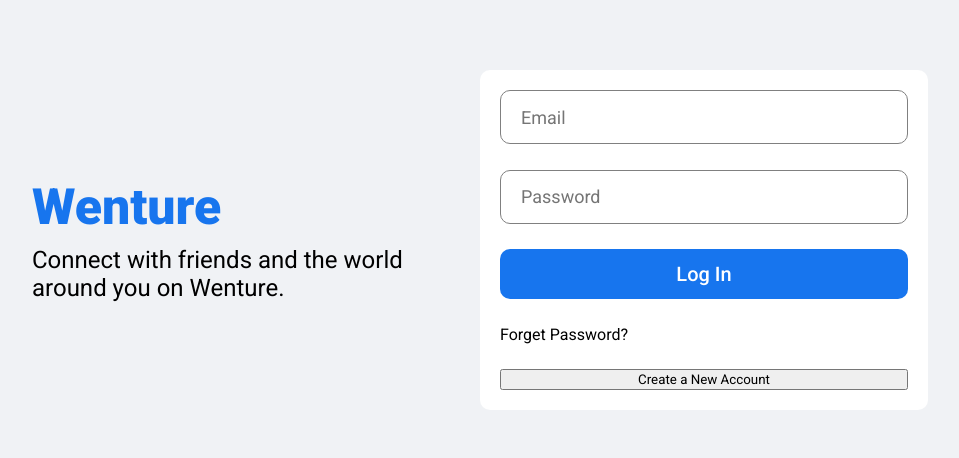
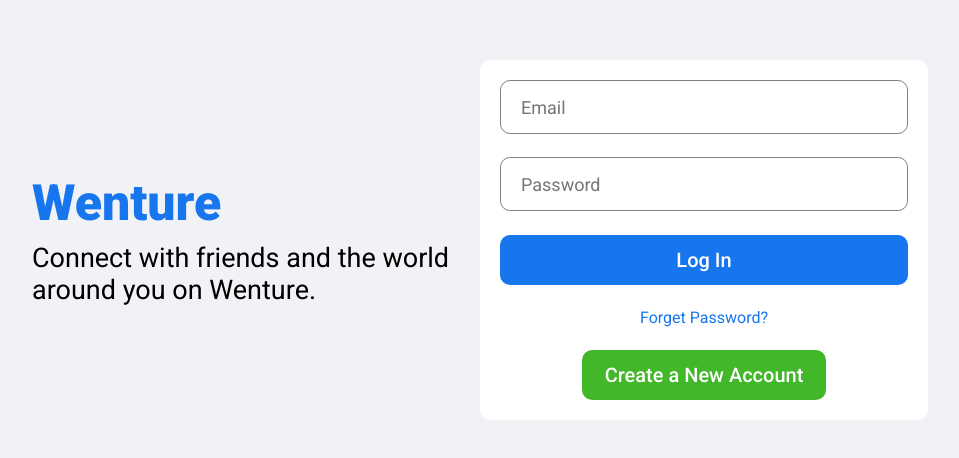
Before and after one commit to heet-kumar/Wenture-frontend, a React (Create React App) app: page / in a window 1280 px wide. Shown: the part 160-618 px from the top of the page, without its empty margins (160-1119 px from the left). Built offline with nearby package versions, Linux system fonts and the light colour scheme.

Commit message:
Login page updated

```diff
--- a/src/pages/login/login.css
+++ b/src/pages/login/login.css
@@ -28,11 +28,11 @@
 }
 
 .loginDesc{
-    font-size: 24px;
+    font-size: 27px;
 }
 
 .loginBox{
-    height: 300px;
+    height: 320px;
     padding: 20px;
     background-color: #fff;
     border-radius: 10px;
@@ -63,3 +63,22 @@
     font-weight: 500;
     cursor: pointer;
 }
+
+.loginForget{
+    text-align: center;
+    color: #1775ee;
+}
+
+.loginRegisterButton{
+    width: 60%;
+    align-self: center;
+    cursor: pointer;
+    height: 50px;
+    border-radius: 10px;
+    border: none;
+    background-color: #42b72a;
+    color: #fff;
+    font-size: 20px;
+    font-weight: 500;
+    cursor: pointer;
+}
```
